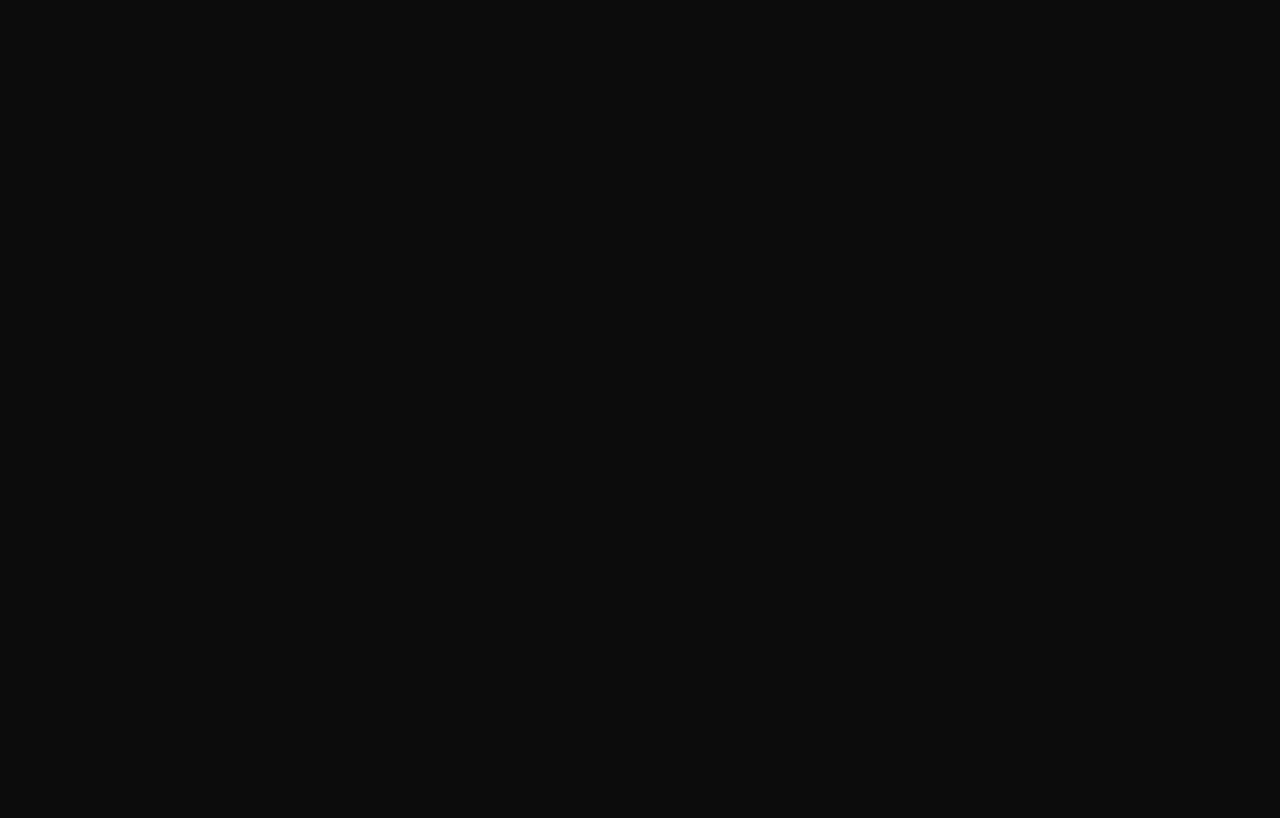
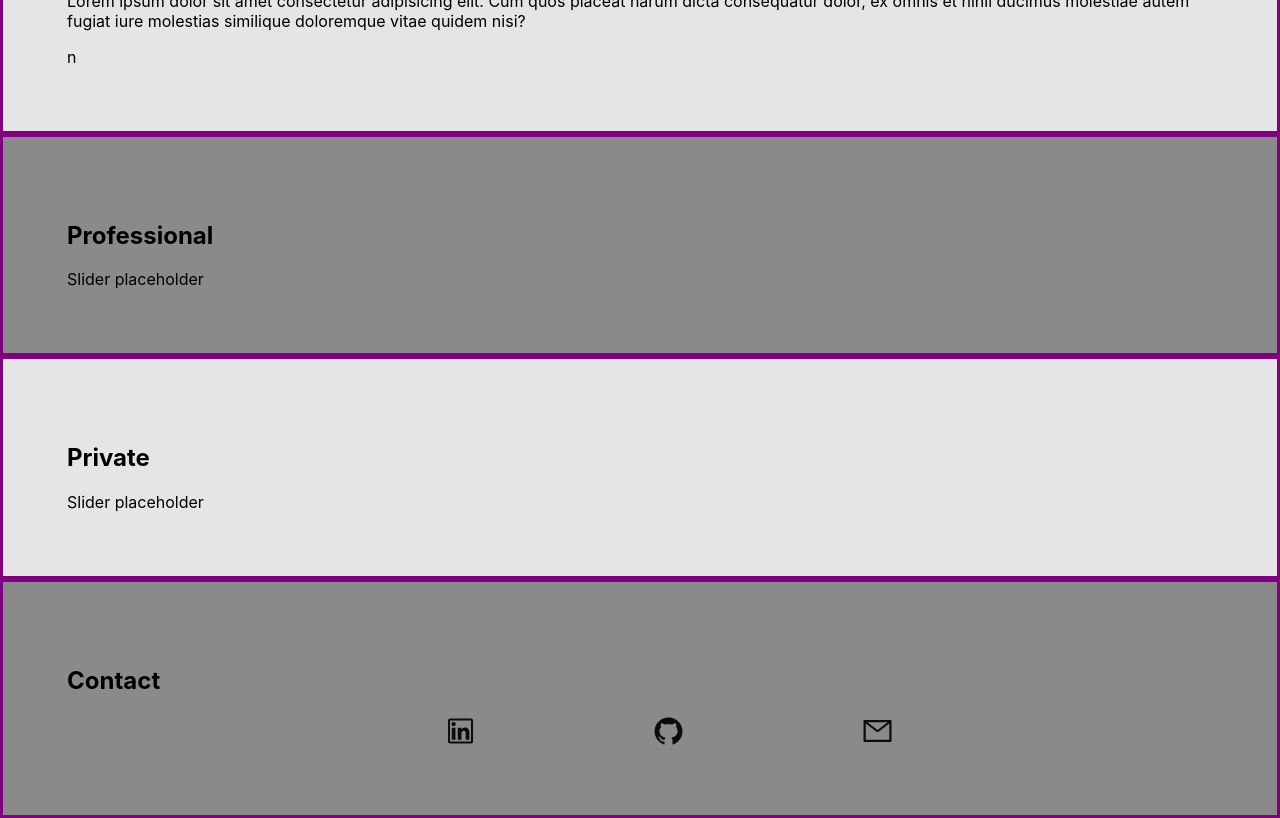
Before and after one commit to MichalFrontEnd/newport, a React (Create React App) app: page / in a window 1280 px wide. Shown: the part 2580-3398 px from the top of the page. Before the commit the page ends 1134 px from the top, so only its background shows below. Built offline with nearby package versions, Linux system fonts and the light colour scheme.

Commit message:
Fix arrow link and pointer

```diff
--- a/src/components/organisms/header/Header.jsx
+++ b/src/components/organisms/header/Header.jsx
@@ -20,15 +20,14 @@ export const Header = () => {
           className="header__image-image"
         />
       </div>
-      <Link>
-        <ArrowButton
-          className="header__button"
-          to="about"
-          smooth={"easeInOutQuad"}
-          duration={500}
-          activeClass="active"
-          spy={true}
-        />
+      <Link
+        to="about"
+        smooth={"easeInOutQuad"}
+        duration={500}
+        activeClass="active"
+        spy={true}
+      >
+        <ArrowButton className="header__button" />
       </Link>
     </div>
   );
--- a/src/components/organisms/icon-link-list/icon-link-list.scss
+++ b/src/components/organisms/icon-link-list/icon-link-list.scss
@@ -7,7 +7,7 @@
 
   &__link {
     svg {
-      @include square-size(1.5rem);
+      @include square-size(2rem);
       stroke: var(--text);
       fill: var(--text);
     }
--- a/src/components/pages/Home.jsx
+++ b/src/components/pages/Home.jsx
@@ -18,8 +18,8 @@ export const Home = () => {
         <Header />
         <Navbar />
 
-        {/* <About />
-        <Projects /> */}
+        <About />
+        <Projects />
         <Contact />
         {/* Add Footer here */}
       </div>
--- a/src/styles/globals/reset/_reset.scss
+++ b/src/styles/globals/reset/_reset.scss
@@ -48,3 +48,7 @@ ul {
   margin: 0;
   padding: 0;
 }
+
+a {
+  cursor: pointer;
+}
```
